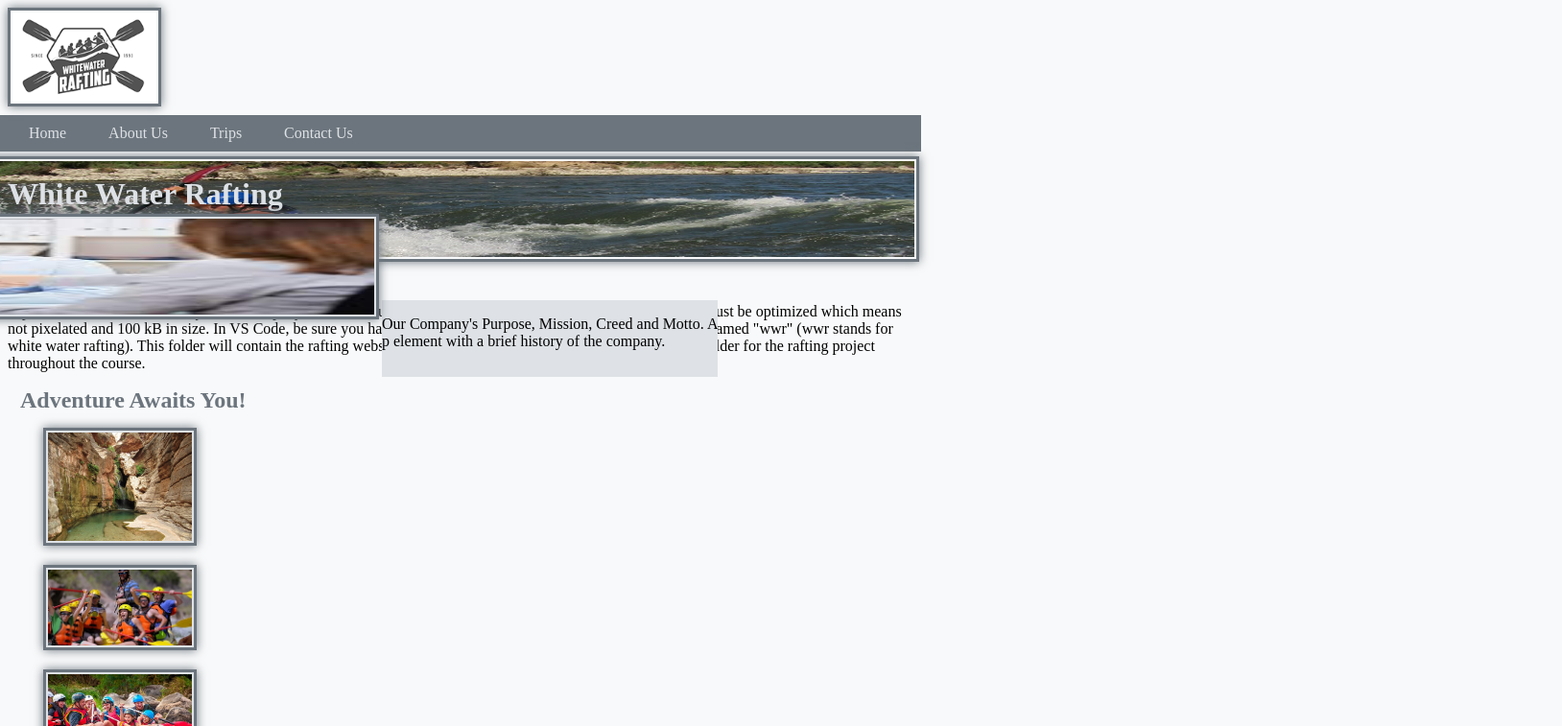
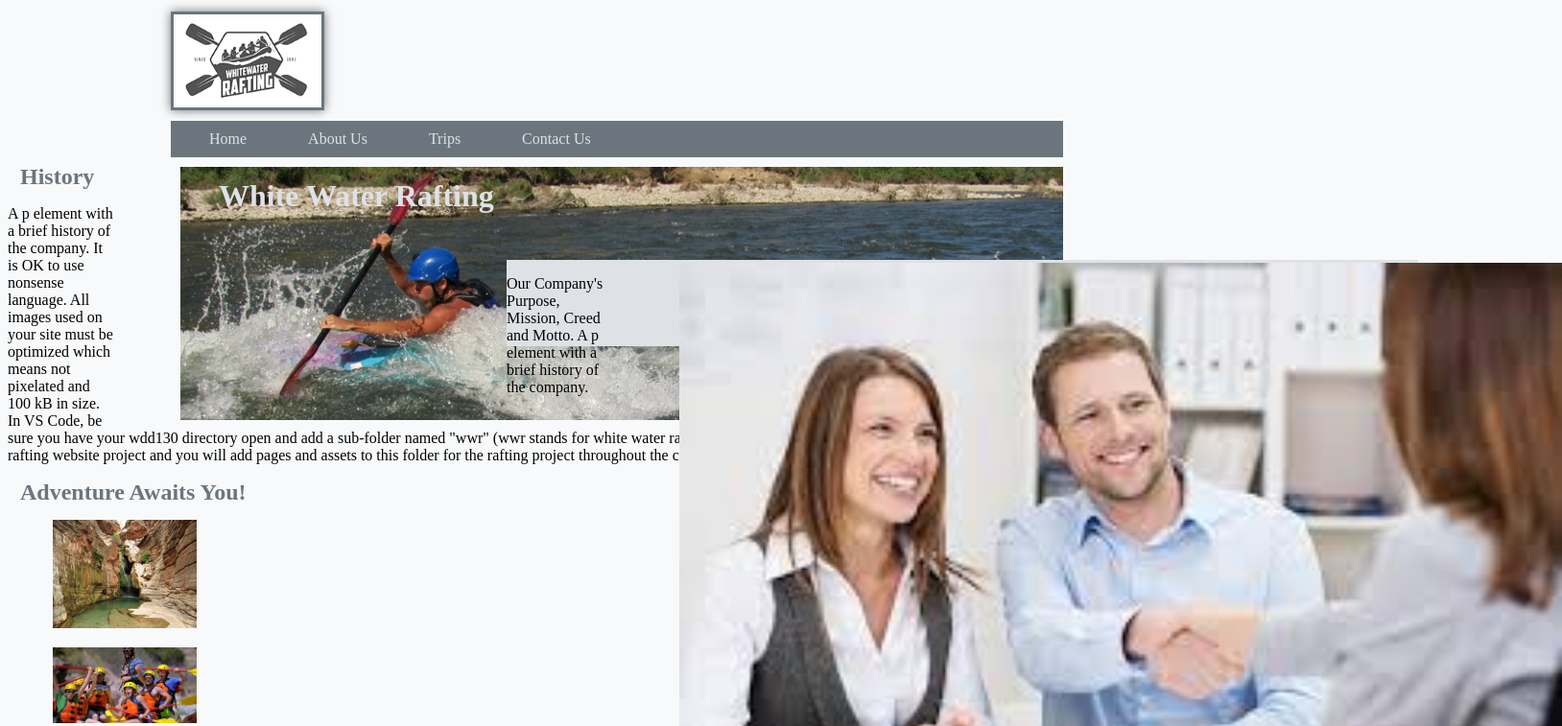
Before and after one commit to mikeuwaya/wdd130, a plain HTML site: page wwr/about.html in a window 1280 px wide. Shown: the top 757 px of the page at 96% size, 1628 px wide, since content can reach past the window. Drawn offline with Linux system fonts and the light colour scheme.

Commit message:
Update rafting.css

```diff
--- a/wwr/styles/rafting.css
+++ b/wwr/styles/rafting.css
@@ -13,56 +13,77 @@ body {
 	background-color: #f8f9fa;
 }
 
-
-
-.hero img{
-	display: block;
-	width: 1000px;
-	height: 100px;
-	position: relative;
-}
-div.wrap {
-    width:1000px;
-    margin:5px auto;
+header img{
+	width: 150px;
+	height:auto;
+	border:#6C757D solid 3px;
+	padding: 2px;
+	box-shadow: 0 0 10px #6C757D;
+	margin-block-start: 4px;
+	margin-block-end: 2px;
+	margin-inline-start: 170px;
+	margin-inline-end: 0px;
 }
 nav{
 	background-color: #6C757D;
 	padding: 10px;
-	width: 940px;
-	margin:5px -8px;
+	width: 910px;
+	height: auto;
+	margin-block-start: 5px;
+	margin-block-end: 7px;
+	margin-inline-start: 170px;
+	margin-inline-end: 0px;
 }
 nav a{
 	color: #DEE2E6;
-	padding: 20px;
+	padding: 30px;
 }
-nav.sociallinks{
-	padding: 5px;
-	margin: 10px 98px;
+.hero img{
+	  display: block;
+	  width: 920px;
+	  height: auto;
+	  position: relative;
+	  margin-block-start: 3px;
+	  margin-block-end: 7px;
+	  margin-inline-start: 70px;
+	  margin-inline-end: -150px;
 }
-nav.sociallinks a{
-	padding: 10px;
-	margin: 15px 28px;
+main {
+	max-width: 950px;
 }
 h1{
-	color: #DEE2E6;
-	position: absolute;
+	  color: #DEE2E6;
+	  position: absolute;
+	  display: block;
+	  margin-block-start: 15px;
+	  margin-block-end: 5px;
+	  margin-inline-start: 220px;
+	  margin-inline-end: 0px;
 }
 article{
 	background-color: #DEE2E6;
 	position: absolute;
-	margin:150px 390px 90px;
-	height: 80px;
-	width: 350px;
+	height: 90px;
+	width: 950px;
+	margin-block-start: 100px;
+	margin-block-end: 9px;
+	margin-inline-start: 520px;
+	margin-inline-end: 0px;
+}
+article img{
+	background-color: #DEE2E6;
+	position: absolute;
+	width: 160px;
+	height: auto;
+	margin-block-start: 15px;
+	margin-block-end: 5px;
+	margin-inline-start: 20px;
+	margin-inline-end: 0px;
 }
 section img{
 	background-color: #DEE2E6;
 	position: static;
 	margin:10px 753px;
-}
-article img{
-	background-color: #DEE2E6;
-	position: absolute;
-	margin:-90px 353px;
 }
 h2{
 	color: #6C757D;
@@ -71,13 +92,6 @@ h2{
 a {
 	text-decoration: none;
   }
-img{
-	width: 150px;
-	height:auto;
-	border:#6C757D solid 3px;
-	padding: 2px;
-	box-shadow: 0 0 10px #6C757D;
-}
 p{
 	padding: 10px;
 }
```
